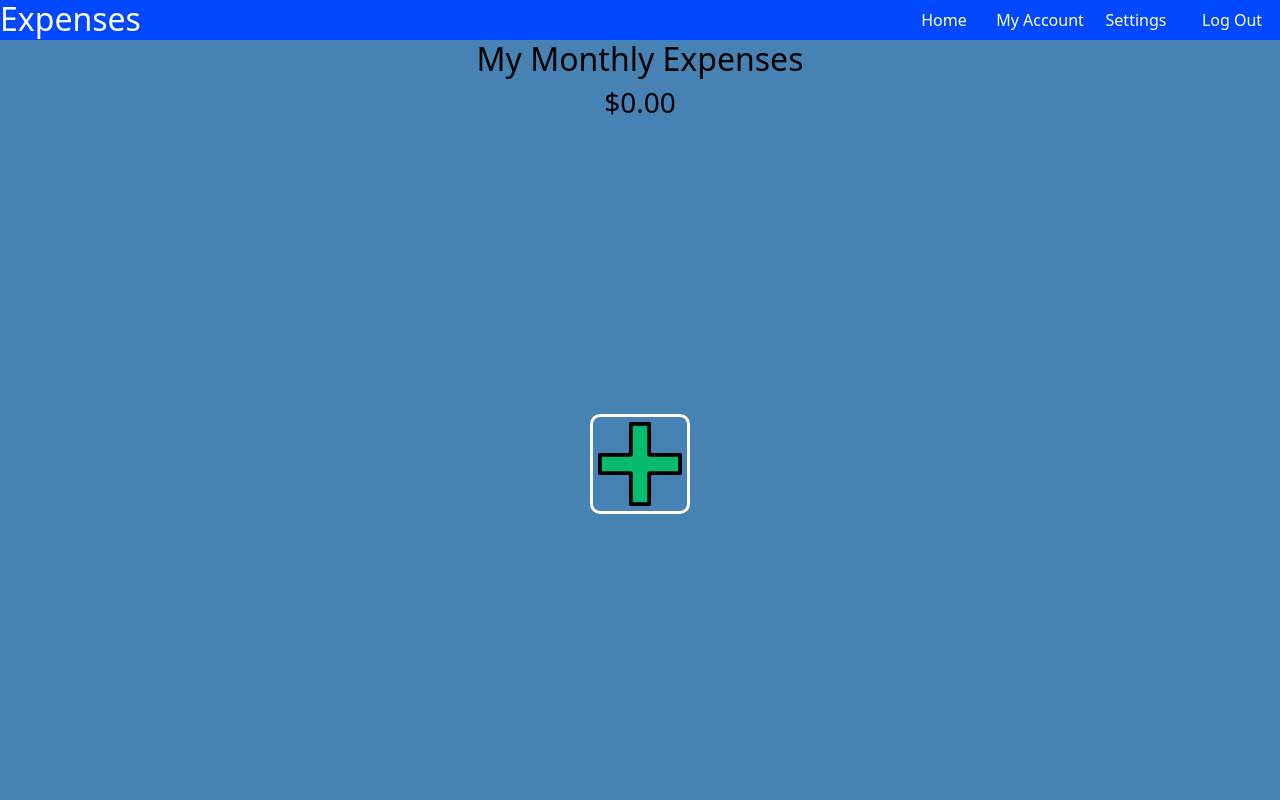
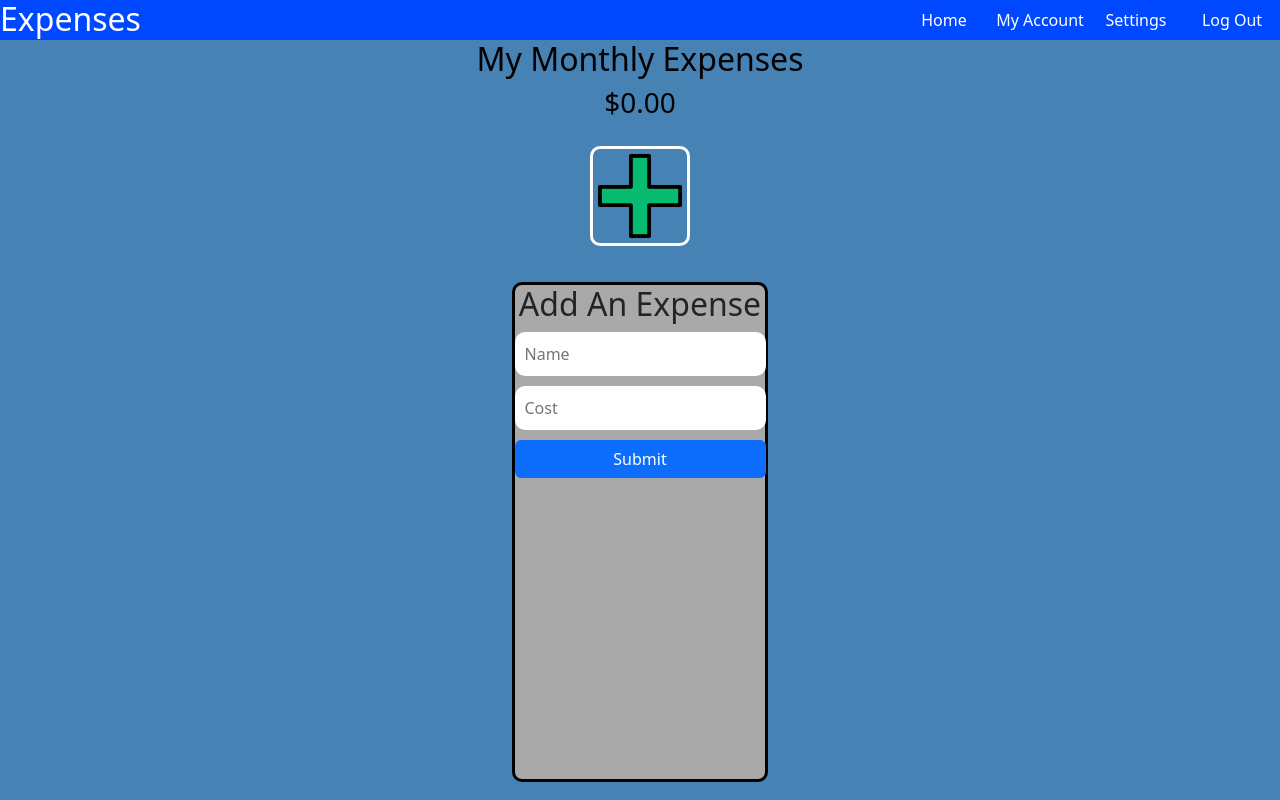
Before and after one commit to jgoudreau0120/finance-repo, a React (Create React App) app: page /expenses in a window 1280 px wide. Built offline with nearby package versions, Linux system fonts and the light colour scheme.

Commit message:
expenses changes

```diff
--- /dev/null
+++ b/src/components/Modals/AddModal.jsx
@@ -0,0 +1,45 @@
+import 'bootstrap/dist/css/bootstrap.min.css';
+import styles from './Modal.module.css';
+import classNames from 'classnames';
+import { useState } from 'react';
+
+const AddModal = () => {
+  const [name, changeName] = useState('');
+  const [cost, changeCost] = useState(0);
+
+  const handleNumberChange = (event) => {
+    let currentInputNumber = event.target.value;
+
+    if (currentInputNumber.includes('.')){
+      let [integer, decimal] = currentInputNumber.split('.');
+      if (decimal.length > 2){
+        decimal = decimal.substring(0, 2);
+      }
+      currentInputNumber = `${integer}.${decimal}`;
+      event.target.value = currentInputNumber;
+    }
+
+    changeCost(parseFloat(currentInputNumber));
+
+  }
+
+  const submitAddition = () => {
+
+  }
+
+  return(
+    <div className={styles.modal}>
+      <div className={styles.header}>
+        <h2>Add An Expense</h2>
+      </div>
+      <div className={styles.body}>
+        <input placeholder='Name' type='text' onChange={(e) => {changeName(e.target.value)}}></input>
+        <input placeholder='Cost' type='number' min={0} step={0.01} onChange={handleNumberChange}></input>
+        <button className='btn btn-primary' onClick={submitAddition}>Submit</button>
+      </div>
+
+    </div>
+  )
+}
+
+export default AddModal;
--- /dev/null
+++ b/src/components/Modals/Modal.module.css
@@ -0,0 +1,19 @@
+.modal {
+  display: flex;
+  flex-direction: column;
+  align-items: center;
+  height: 500px;
+  width: 50%;
+  background-color:darkgrey;
+  border: 3px solid black;
+  border-radius: 10px;
+}
+
+.header {
+  display: flex;
+}
+
+.body {
+  display: flex;
+  flex-direction: column;
+}
--- a/src/pages/Expenses/Expenses.jsx
+++ b/src/pages/Expenses/Expenses.jsx
@@ -2,6 +2,7 @@ import styles from './Expenses.module.css';
 import ExpenseTile from '../../components/Tiles/ExpenseTile';
 import { useFinances } from '../../FinancialContext';
 import Tile from '../../components/Tiles/Tile';
+import AddModal from '../../components/Modals/AddModal';
 
 const Expenses = () => {
 
@@ -46,7 +47,11 @@ const Expenses = () => {
         <div className={styles.addExpenseContainer}>
           <img src='/addicon.png' className={styles.addIcon} onClick={revealAddModal} alt='Add Expense Icon'/>
         </div>
+
+        <AddModal></AddModal>
       </div>
+
+
 
     </div>
   )
```
Also changed, not shown: src/components/Modals/DeleteModal.jsx (added), src/components/Modals/EditModal.jsx (added).
